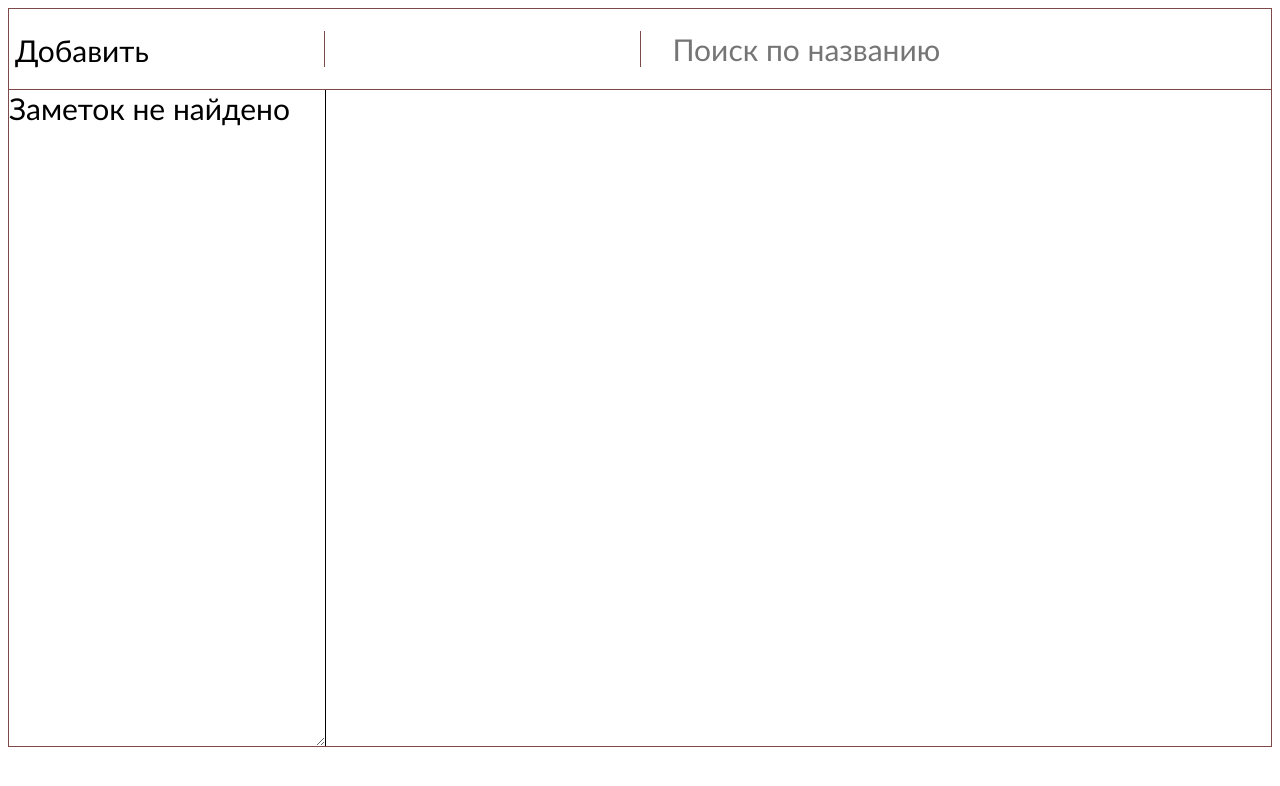
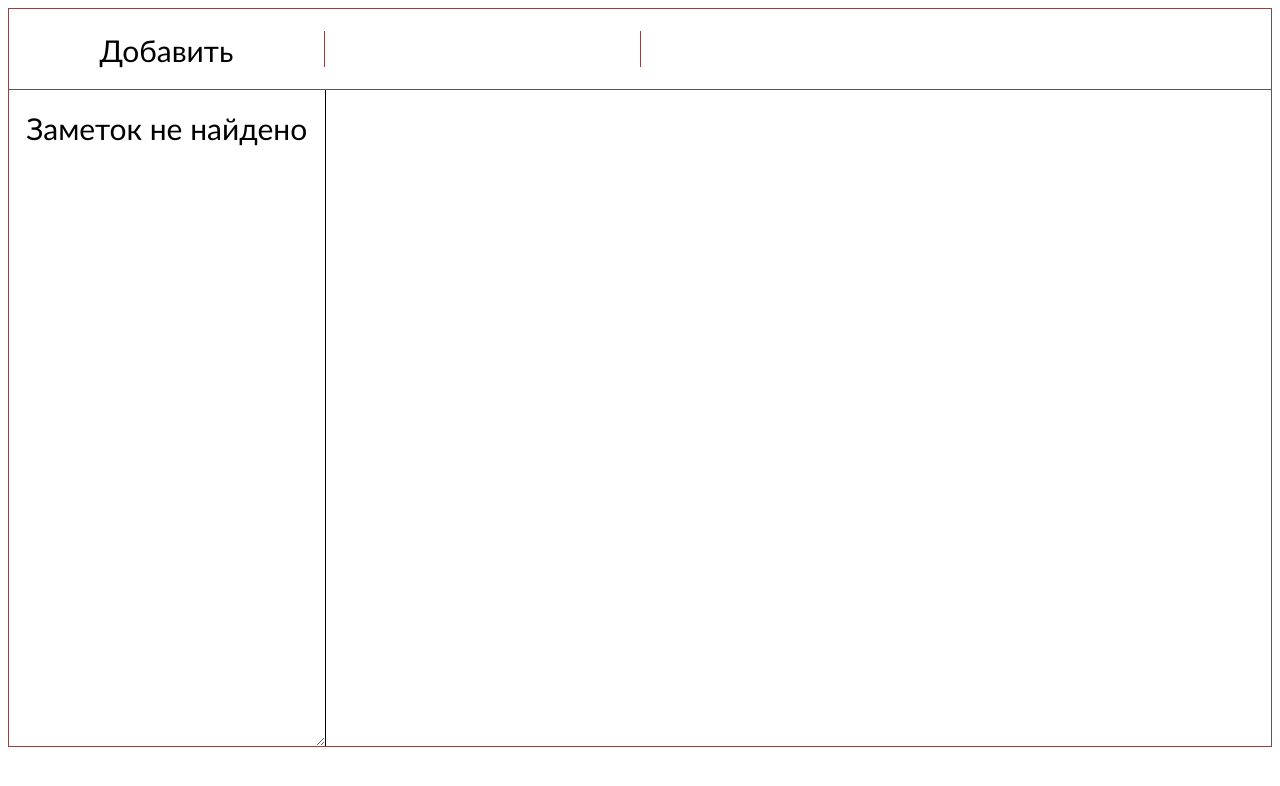
Before and after one commit to Paulselikhov/note_ts, a React (Create React App) app: page / in a window 1280 px wide. Shown: the top 786 px of the page. Built offline with nearby package versions, Linux system fonts and the light colour scheme.

Commit message:
добавил стиль NotFound

```diff
--- a/src/App.css
+++ b/src/App.css
@@ -118,6 +118,10 @@ textarea{
 
     font-size: 24px;
 }
+.NotFound{
+    text-align: center;
+    padding-top: 20px;
+}
 .NoteEditForm{
     width: 75%;
     height: 100%;
--- a/src/components/NotesListForm/NoteItem.tsx
+++ b/src/components/NotesListForm/NoteItem.tsx
@@ -7,8 +7,6 @@ interface NoteItemProps{
   activeNote:any;
 }
 const NoteItem: FC<NoteItemProps> = ({note, setActiveNote, activeNote}) => {
-
-
   return (
     <div className={note.status+" "+ (activeNote && note.id == activeNote.id  ? 'active': '')} onClick={ ()=>setActiveNote(note) }>
       <div className="NoteItem_name">{note.name}</div>
--- a/src/components/NotesListForm/NotesList.tsx
+++ b/src/components/NotesListForm/NotesList.tsx
@@ -16,7 +16,7 @@ const NotesList: FC<NotesListProps> = ({notes, setActiveNote, activeNote}) => {
     <div className='NotesList'>
         { notes.length? notes.map((item) =>
             <NoteItem note={item} setActiveNote={setActiveNote} activeNote={activeNote} />
-          ): <div>Заметок не найдено</div>}
+          ): <div className='NotFound'>Заметок не найдено</div>}
     </div>
   )
 }
--- a/src/components/NotesMenu/NotesMenu.tsx
+++ b/src/components/NotesMenu/NotesMenu.tsx
@@ -17,15 +17,14 @@ const NotesMenu: FC<NotesMenuProps> = ({ createNote, editNoteId, deleteNote ,fin
         <div className='NotesMenu'>
             <div className='addNote'>
                 {/* <NoteButton noteFunc={newNote} note={note}>+ Новая заметка</NoteButton> */}
-                <button onClick={createNote}>Добавить</button>
+                <button className='Note_button' onClick={createNote}>Добавить</button>
             </div>
             <br />
             <div className='DeleteNote'>
-                {/* <NoteButton noteFunc={deleteNote} note={note}>Удалить</NoteButton> */}
-                {editNoteId && <button onClick={() => deleteNote(editNoteId)}>Удалить</button>}
+                {editNoteId && <button onClick={() => deleteNote(editNoteId)} className='Note_button'>Удалить</button>}
             </div>
             <div className='FindNote'>
-            <input value={findState} onChange={ (e) => setFindState(e.target.value)} placeholder='Поиск по названию' className='FindNote_input'/>
+                {editNoteId && <input value={findState} onChange={ (e) => setFindState(e.target.value)} placeholder='Поиск по названию' className='FindNote_input'/>}
             </div>
         </div>
     )
```
